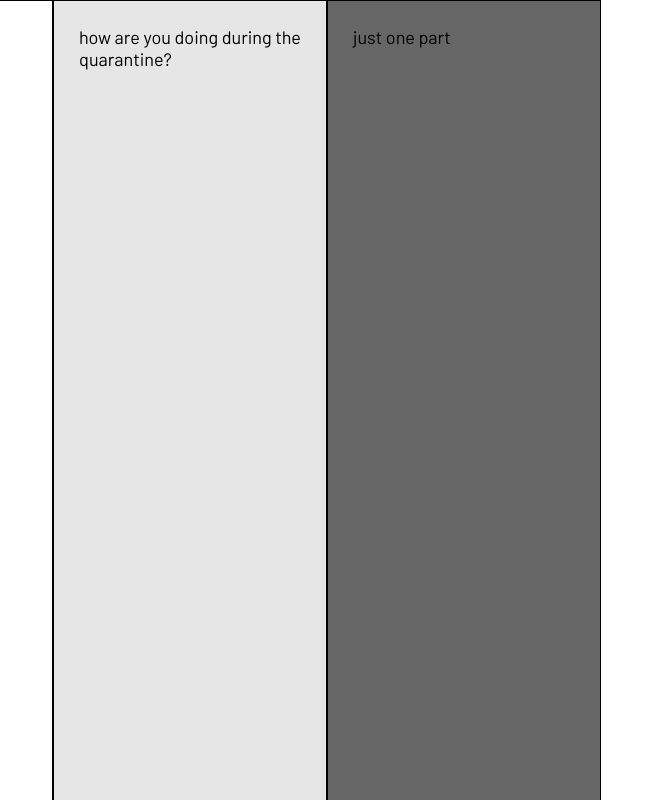
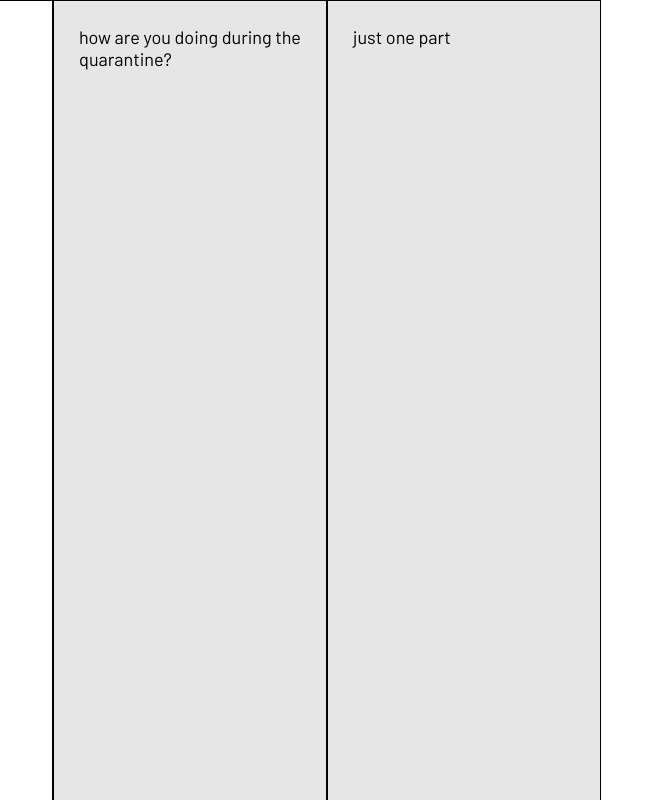
Before and after one commit to guibullejos/guibullejos-portfolio, a plain HTML site: page index.html in a window 1280 px wide. Shown: the full height of the page, 199-862 px from the left. Drawn offline with Linux system fonts and the light colour scheme.

Commit message:
one, two > works

```diff
--- a/css/styles.css
+++ b/css/styles.css
@@ -69,18 +69,13 @@ p{
   width: 50vw;
   min-width: 250px;
 }
-.one {
+.works {
   background: #E6E6E6;
   background-size: auto 100vh;
   background-repeat: repeat-x;
   width: 100vw;
 }
-.two {
-  background: #666666;
-  background-size: auto 100vh;
-  background-repeat: repeat-x;
-  width: 100vw;
-}
+
 .outer-wrapper {
   width: 100vh;
   height: 100vw;
--- a/index.html
+++ b/index.html
@@ -22,10 +22,10 @@
               <a href="https://www.facebook.com/guilherme.miguel.98" title"visit my facebook page.">fb</a>
               <a href="https://twitter.com/GBullejos" title"visit my twitter page.">tt</a></p>
         </div>
-        <div class="slide one">
+        <div class="slide works">
           <h2>how are you doing during the quarantine?</h2>
         </div>
-        <div class="slide two">
+        <div class="slide works">
           <h2>just one part</h2>
           </div>
       </div>
```
